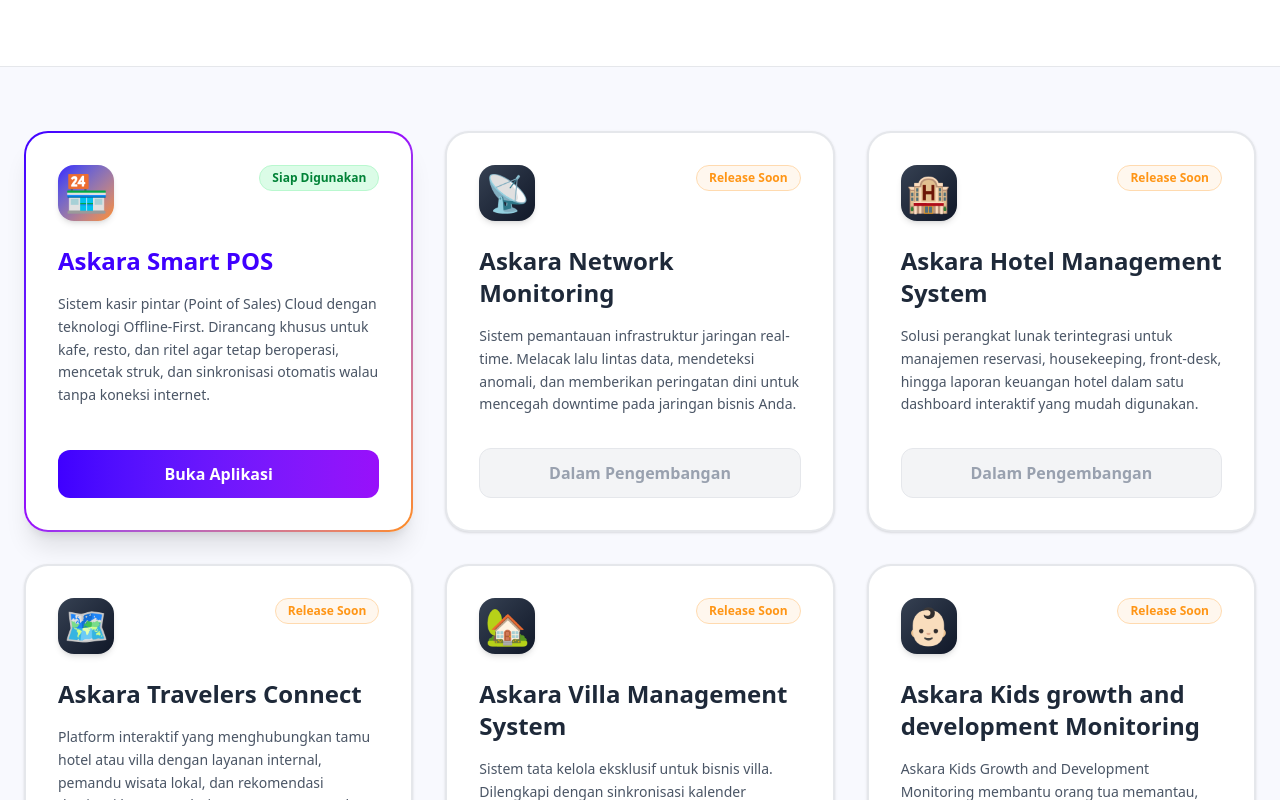
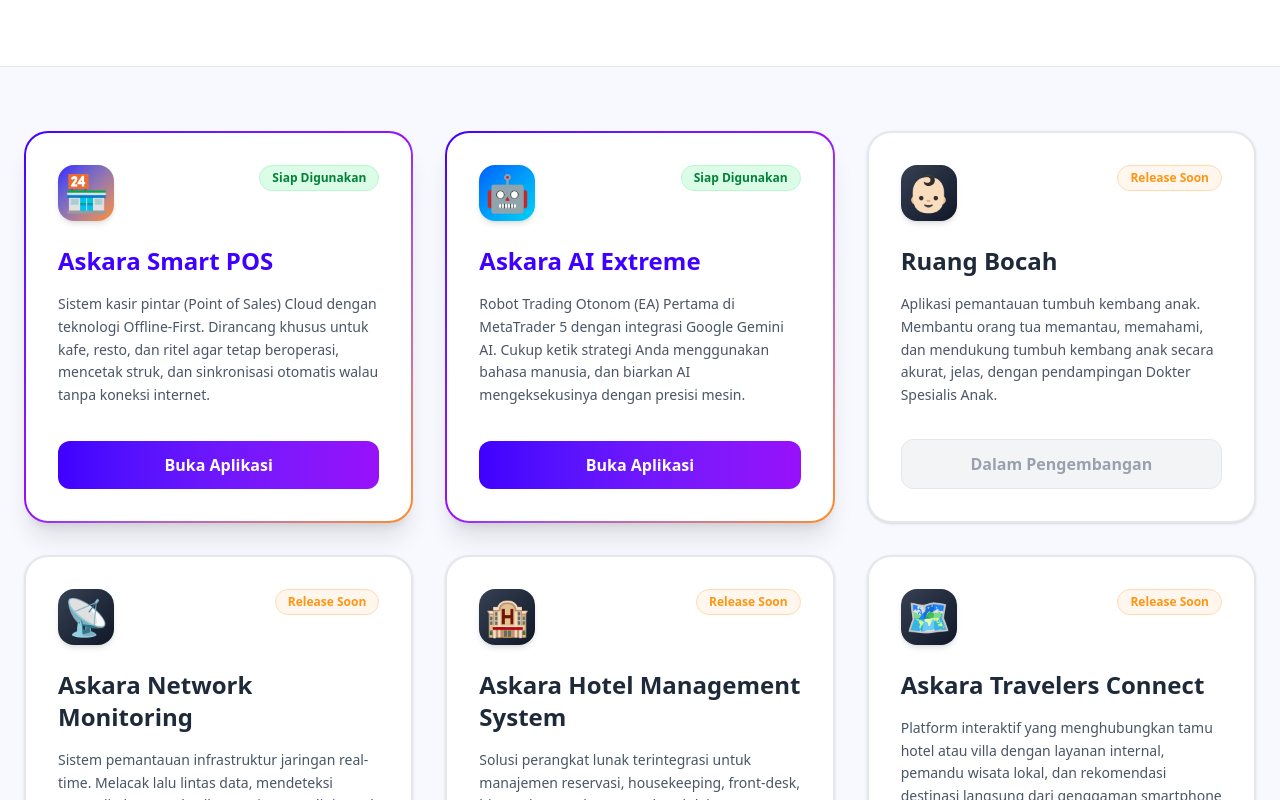
Before and after one commit to ricky99n-oss/askaraindonesia, a Next.js app: page /produk in a window 1280 px wide. Shown: the part 420-1220 px from the top of the page. Built offline with nearby package versions, Linux system fonts and the light colour scheme.

Commit message:
fix: halaman produk

```diff
--- a/app/askara-ai-extreme/download/page.tsx
+++ b/app/askara-ai-extreme/download/page.tsx
@@ -2,8 +2,8 @@
 
 export default function AskaraDownloadPage() {
   // TODO: Ganti URL di bawah ini dengan URL Public dari Supabase Bucket "EA" Anda
-  const EA_FILE_URL = "https://[PROJECT_REF].supabase.co/storage/v1/object/public/EA/AskaraAIExtreme.zip";
-  const GUIDE_FILE_URL = "https://[PROJECT_REF].supabase.co/storage/v1/object/public/EA/Buku_Panduan_AskaraAI.pdf";
+  const EA_FILE_URL = "https://powusazheadrnfbdqxpj.supabase.co/storage/v1/object/public/EA/AskaraAIExtreme.ex5";
+  const GUIDE_FILE_URL = "https://powusazheadrnfbdqxpj.supabase.co/storage/v1/object/public/EA/Askara_AI_Extreme_EA_Panduan_Lengkap-2.pdf";
 
   return (
     <div className="min-h-screen bg-gray-900 text-white font-sans pt-24 pb-20 px-4 md:px-8 selection:bg-blue-500">
--- a/app/produk/page.tsx
+++ b/app/produk/page.tsx
@@ -2,7 +2,7 @@
 
 import React from 'react';
 import Link from 'next/link';
-import { motion, Variants } from 'framer-motion'; // Tambahkan import Variants
+import { motion, Variants } from 'framer-motion';
 
 export default function ProdukPage() {
   const products = [
@@ -10,14 +10,34 @@
       id: "pos",
       title: "Askara Smart POS",
       status: "Available",
+      link: "/askarasmartpos",
       description: "Sistem kasir pintar (Point of Sales) Cloud dengan teknologi Offline-First. Dirancang khusus untuk kafe, resto, dan ritel agar tetap beroperasi, mencetak struk, dan sinkronisasi otomatis walau tanpa koneksi internet.",
       icon: "🏪",
-      gradient: "from-askara-dark to-askara-orange" // Gunakan variabel warna askara
+      gradient: "from-askara-dark to-askara-orange"
+    },
+    {
+      id: "ea-ai",
+      title: "Askara AI Extreme",
+      status: "Available",
+      link: "/askara-ai-extreme",
+      description: "Robot Trading Otonom (EA) Pertama di MetaTrader 5 dengan integrasi Google Gemini AI. Cukup ketik strategi Anda menggunakan bahasa manusia, dan biarkan AI mengeksekusinya dengan presisi mesin.",
+      icon: "🤖",
+      gradient: "from-blue-600 to-cyan-400"
+    },
+    {
+      id: "ruang-bocah",
+      title: "Ruang Bocah",
+      status: "Release Soon",
+      link: "#",
+      description: "Aplikasi pemantauan tumbuh kembang anak. Membantu orang tua memantau, memahami, dan mendukung tumbuh kembang anak secara akurat, jelas, dengan pendampingan Dokter Spesialis Anak.",
+      icon: "👶🏻",
+      gradient: "from-gray-700 to-gray-900"
     },
     {
       id: "netmon",
       title: "Askara Network Monitoring",
       status: "Release Soon",
+      link: "#",
       description: "Sistem pemantauan infrastruktur jaringan real-time. Melacak lalu lintas data, mendeteksi anomali, dan memberikan peringatan dini untuk mencegah downtime pada jaringan bisnis Anda.",
       icon: "📡",
       gradient: "from-gray-700 to-gray-900"
@@ -26,6 +46,7 @@
       id: "hotel",
       title: "Askara Hotel Management System",
       status: "Release Soon",
+      link: "#",
       description: "Solusi perangkat lunak terintegrasi untuk manajemen reservasi, housekeeping, front-desk, hingga laporan keuangan hotel dalam satu dashboard interaktif yang mudah digunakan.",
       icon: "🏨",
       gradient: "from-gray-700 to-gray-900"
@@ -34,6 +55,7 @@
       id: "traveler",
       title: "Askara Travelers Connect",
       status: "Release Soon",
+      link: "#",
       description: "Platform interaktif yang menghubungkan tamu hotel atau villa dengan layanan internal, pemandu wisata lokal, dan rekomendasi destinasi langsung dari genggaman smartphone mereka.",
       icon: "🗺️",
       gradient: "from-gray-700 to-gray-900"
@@ -42,21 +64,13 @@
       id: "villa",
       title: "Askara Villa Management System",
       status: "Release Soon",
+      link: "#",
       description: "Sistem tata kelola eksklusif untuk bisnis villa. Dilengkapi dengan sinkronisasi kalender booking, manajemen properti, dan sistem automasi layanan tamu yang komprehensif.",
       icon: "🏡",
-      gradient: "from-gray-700 to-gray-900"
-    },
-    {
-      id: "kids",
-      title: "Askara Kids growth and development Monitoring",
-      status: "Release Soon",
-      description: "Askara Kids Growth and Development Monitoring membantu orang tua memantau, memahami, dan mendukung tumbuh kembang anak secara akurat, jelas, dengan pendampingan Dokter Spesialis Anak.",
-      icon: "👶🏻",
       gradient: "from-gray-700 to-gray-900"
     }
   ];
 
-  // Tambahkan tipe Variants di sini untuk menghilangkan Error TS
   const containerVariants: Variants = {
     hidden: { opacity: 0 },
     show: {
@@ -153,9 +167,9 @@
                   </p>
 
                   {isAvailable ? (
-                    <a href="/askarasmartpos" target="_blank" className="w-full bg-linear-to-r from-askara-dark to-purple-600 text-white font-bold py-3 px-4 rounded-xl text-center hover:shadow-lg transition">
+                    <Link href={product.link} className="block w-full bg-linear-to-r from-askara-dark to-purple-600 text-white font-bold py-3 px-4 rounded-xl text-center hover:shadow-lg transition">
                       Buka Aplikasi
-                    </a>
+                    </Link>
                   ) : (
                     <button disabled className="w-full bg-gray-100 text-gray-400 font-bold py-3 px-4 rounded-xl text-center border border-gray-200 cursor-not-allowed">
                       Dalam Pengembangan
```
